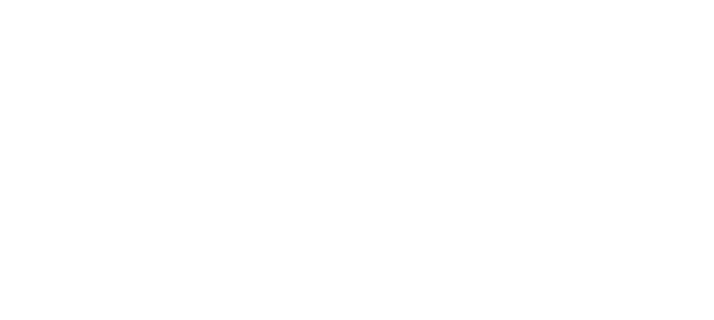
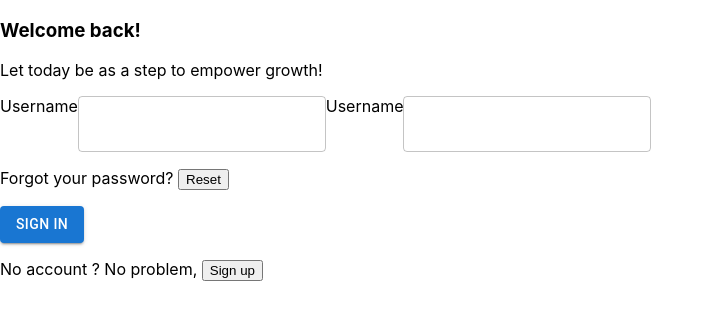
Before and after one commit to Tarek-Al-Khatib/frontend, a React (Create React App) app: page /signin in a window 1280 px wide. Shown: the top 320 px of the page, without its empty margins (0-714 px from the left). Built offline with nearby package versions, Linux system fonts and the light colour scheme.

Commit message:
Added html structre for sign in component

```diff
--- a/src/index.js
+++ b/src/index.js
@@ -2,12 +2,6 @@ import React from "react";
 import ReactDOM from "react-dom/client";
 import "./index.css";
 import App from "./App";
-import reportWebVitals from "./reportWebVitals";
 
 const root = ReactDOM.createRoot(document.getElementById("root"));
 root.render(<App />);
-
-// If you want to start measuring performance in your app, pass a function
-// to log results (for example: reportWebVitals(console.log))
-// or send to an analytics endpoint. Learn more: https://bit.ly/CRA-vitals
-reportWebVitals();
--- a/src/pages/Signin/Signin.jsx
+++ b/src/pages/Signin/Signin.jsx
@@ -1,7 +1,39 @@
+import { Button, TextField } from "@mui/material";
 import React from "react";
 
 const Signin = () => {
-  return <div></div>;
+  return (
+    <div className="signin-container">
+      <div className="signin-center-content">
+        <div className="signin-left-side">
+          <h3>Welcome back!</h3>
+          <p>Let today be as a step to empower growth!</p>
+
+          <div className="signin-form">
+            <label htmlFor="username" className="signin-label">
+              Username
+            </label>
+            <TextField id="username" variant="outlined" />
+
+            <label htmlFor="password" className="signin-label">
+              Username
+            </label>
+            <TextField id="username" variant="outlined" />
+          </div>
+          <p>
+            Forgot your password?{" "}
+            <button className="signin-reset-button">Reset</button>
+          </p>
+          <Button variant="contained">Sign in</Button>
+        </div>
+        <div className="signin-right-side"></div>
+      </div>
+      <p>
+        No account ? No problem,{" "}
+        <button className="signin-reset-button">Sign up</button>
+      </p>
+    </div>
+  );
 };
 
 export default Signin;
```
